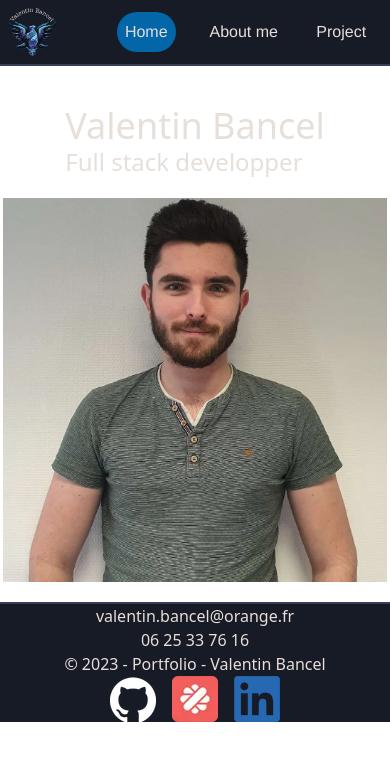
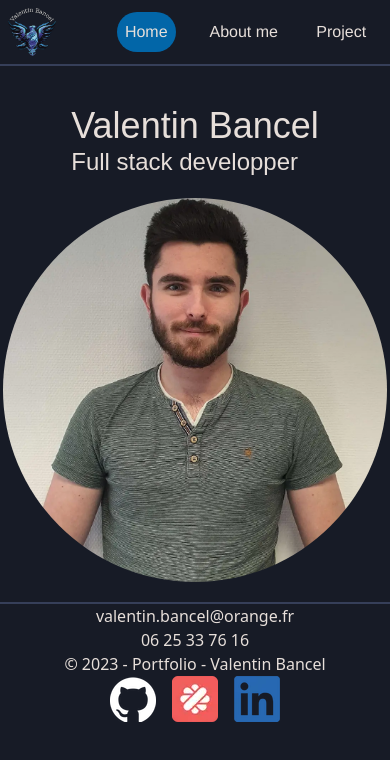
Before and after one commit to ValentinBancel/ValentinBancel-portefolio, an Angular app: page /home in a window 390 px wide. Shown: the top 760 px of the page. Built offline with nearby package versions, Linux system fonts and the light colour scheme.

Commit message:
add(responsive): fix responsive for home page

```diff
--- a/src/app/home-page/home-page.component.html
+++ b/src/app/home-page/home-page.component.html
@@ -1,5 +1,5 @@
 <!DOCTYPE html>
-<html lang="fr" class="html_page font-sans">
+<html lang="fr" class="font-manroperegular bg-[#171B26] text-[#E7DFDA] h-screen">
     <head>
         <title>Accueil | Valentin Bancel - Passionné par l'innovation</title>
         <base href="/home">
@@ -10,17 +10,17 @@
         <meta content="width=device-width, initial-scale=1.0">
         <meta name="description" content="Bienvenue sur mon site ! Découvrez mon univers passionnant dédié à l'innovation et à la créativité. Explorez mes projets, mon parcours et mes aspirations. Rejoignez-moi dans cette aventure inspirante dès maintenant !">
     </head>
-    <app-header></app-header>
-    <body class="text-[#E7DFDA] mt-10 sm:my-[10%]">
+    <app-header class="sm:h-[5%]"></app-header>
+    <body class="sm:h-[80%] mt-10 bg-[#171B26]">
         <div class="sm:grid sm:grid-cols-2">
             <div class="grid sm:grid-rows-2 flex justify-center items-center w-full">
                 <h1 class="text-4xl text-center sm:mb-0">Valentin Bancel</h1>
-                <h1 class="flex job_name text-2xl sm:mt-0">Full stack developper</h1>
+                <h1 class="flex text-2xl sm:mt-0">Full stack developper</h1>
             </div>
             <div class="flex justify-center items-center my-5">
-                <img src="../../assets/me_crop.webp" alt="Valentin Bancel" class="picture w-auto h-96">
+                <img src="../../assets/me_crop.webp" alt="Valentin Bancel" class="rounded-[50%] w-auto h-96">
             </div>
         </div>
     </body>
-    <app-footer></app-footer>
+    <app-footer class=""></app-footer>
 </html>
```
